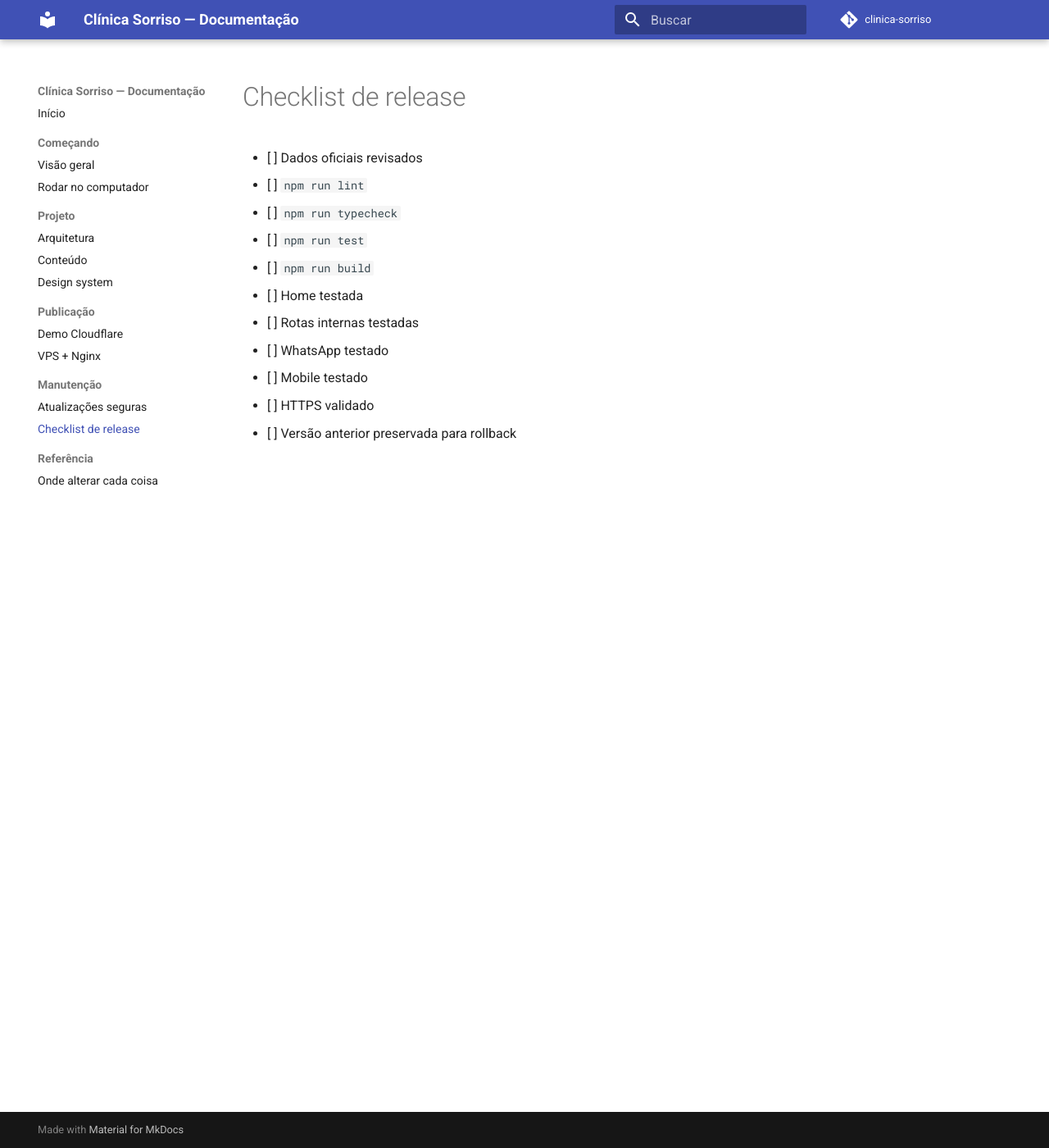
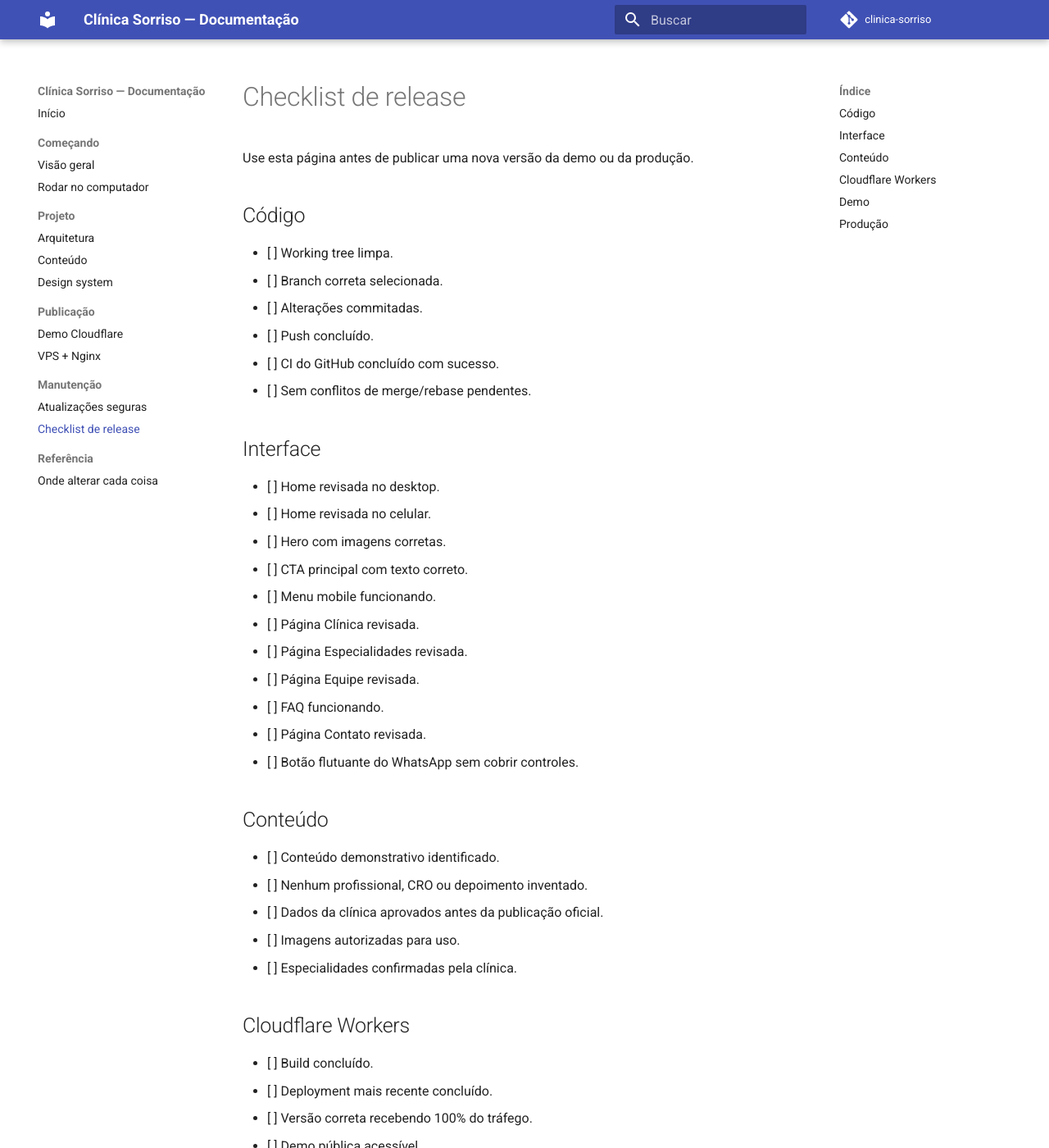
Before and after one commit to mandresoeiro/Clinica-Sorriso, an MkDocs documentation site: the page built from docs/maintenance/release.md, in a window 1280 px wide and 1400 px high. Shown: the whole window at 82% size. Built offline with MkDocs 1.6.1 and Material for MkDocs 9.7.7, drawn with Linux system fonts in a browser that asks for light colours; comment, search, counter and statistics services are not loaded; some of the changed text lies outside the part shown.

Commit message:
docs: refresh release checklist

````diff
--- a/docs/maintenance/release.md
+++ b/docs/maintenance/release.md
@@ -1,13 +1,69 @@
 # Checklist de release
 
-- [ ] Dados oficiais revisados
-- [ ] `npm run lint`
-- [ ] `npm run typecheck`
-- [ ] `npm run test`
-- [ ] `npm run build`
-- [ ] Home testada
-- [ ] Rotas internas testadas
-- [ ] WhatsApp testado
-- [ ] Mobile testado
-- [ ] HTTPS validado
-- [ ] Versão anterior preservada para rollback
+Use esta página antes de publicar uma nova versão da demo ou da produção.
+
+## Código
+
+- [ ] Working tree limpa.
+- [ ] Branch correta selecionada.
+- [ ] Alterações commitadas.
+- [ ] Push concluído.
+- [ ] CI do GitHub concluído com sucesso.
+- [ ] Sem conflitos de merge/rebase pendentes.
+
+## Interface
+
+- [ ] Home revisada no desktop.
+- [ ] Home revisada no celular.
+- [ ] Hero com imagens corretas.
+- [ ] CTA principal com texto correto.
+- [ ] Menu mobile funcionando.
+- [ ] Página Clínica revisada.
+- [ ] Página Especialidades revisada.
+- [ ] Página Equipe revisada.
+- [ ] FAQ funcionando.
+- [ ] Página Contato revisada.
+- [ ] Botão flutuante do WhatsApp sem cobrir controles.
+
+## Conteúdo
+
+- [ ] Conteúdo demonstrativo identificado.
+- [ ] Nenhum profissional, CRO ou depoimento inventado.
+- [ ] Dados da clínica aprovados antes da publicação oficial.
+- [ ] Imagens autorizadas para uso.
+- [ ] Especialidades confirmadas pela clínica.
+
+## Cloudflare Workers
+
+- [ ] Build concluído.
+- [ ] Deployment mais recente concluído.
+- [ ] Versão correta recebendo 100% do tráfego.
+- [ ] Demo pública acessível.
+- [ ] Rotas internas funcionando diretamente.
+- [ ] Assets do diretório `dist` publicados.
+
+## Demo
+
+URL atual:
+
+```text
+https://clinica-sorriso.mandre-soeiro.workers.dev
+```
+
+Branch atual da demo:
+
+```text
+feat/home-demo-images
+```
+
+## Produção
+
+Antes da produção definitiva:
+
+- [ ] remover ou revisar `noindex,nofollow`;
+- [ ] revisar `robots.txt`;
+- [ ] configurar domínio oficial;
+- [ ] confirmar WhatsApp real;
+- [ ] confirmar endereço real;
+- [ ] revisar política de privacidade/LGPD;
+- [ ] confirmar conteúdo final com a clínica.
````
